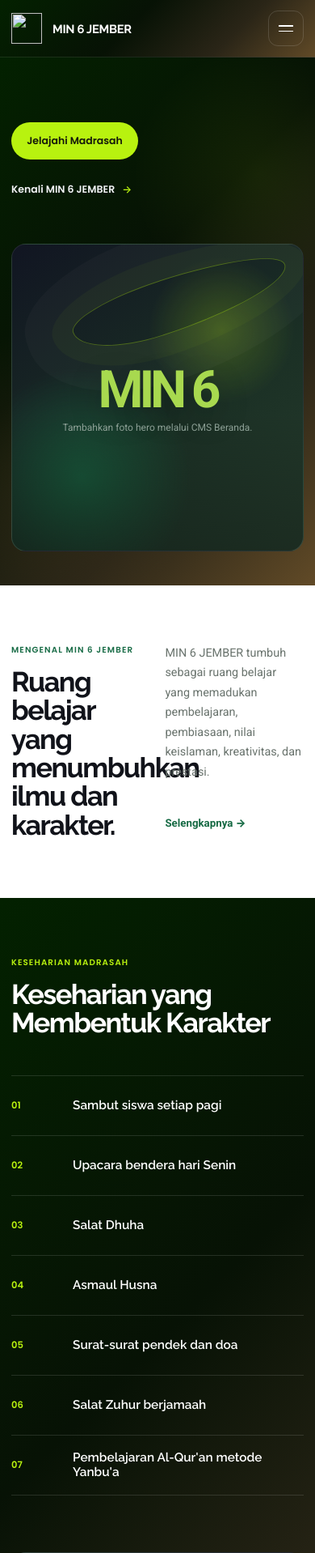
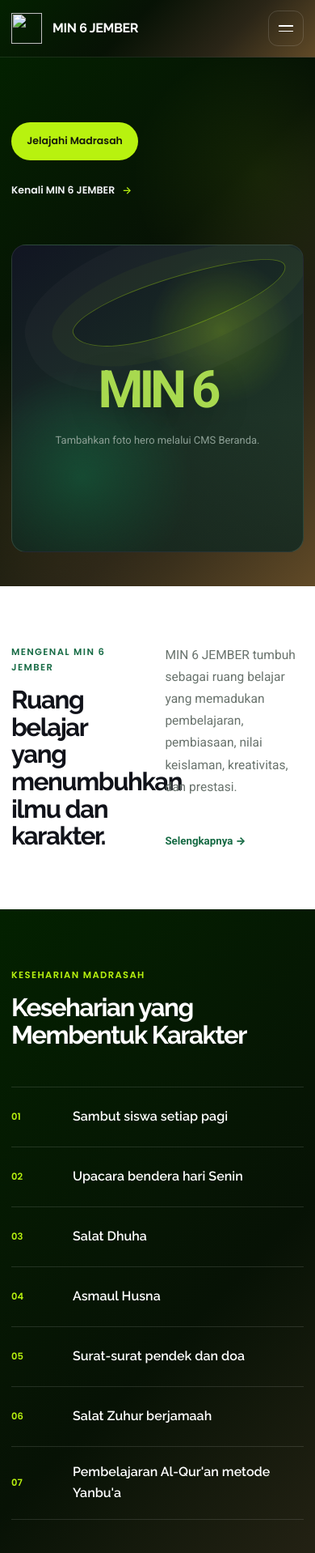
Before and after one commit to Al-Faroz/minsix, a CodeIgniter 4 app: the page made by app/Views/frontend/home/index.php in a window 390 px wide. Shown: the top 1918 px of the page at 81% size. Run offline with PHP 8.4 and a stand-in for CodeIgniter, Linux system fonts and the light colour scheme; the template is opened without the code that fills it, so the values that code supplies are empty; some libraries are stand-ins or nearby versions.

Commit message:
style: rebalance public typography scale

```diff
--- a/assets/site/css/site.css
+++ b/assets/site/css/site.css
@@ -669,26 +669,29 @@ html,body{max-width:100%;overflow-x:clip}
     var(--public-dark-gradient-soft);
 }
 
-/* Compact public typography */
-body{font-size:.94rem}
-.site-nav{font-size:.74rem;gap:26px}
-.brand-copy strong{font-size:.92rem}
-.brand-copy small{font-size:.63rem}
+/* PUBLIC TYPOGRAPHY — balanced hierarchy and readable body copy */
+body{
+  font-size:16px;
+  line-height:1.65;
+}
+.site-nav{font-size:.84rem;gap:26px}
+.brand-copy strong{font-size:1rem}
+.brand-copy small{font-size:.72rem}
 
 .hero-copy h1{
-  font-size:clamp(2.85rem,5vw,5rem);
-  line-height:.96;
+  font-size:clamp(2.8rem,5.2vw,4.75rem);
+  line-height:.98;
   letter-spacing:-.045em;
 }
 .hero-lead{
-  font-size:clamp(.92rem,1.15vw,1.04rem);
-  line-height:1.68;
+  font-size:clamp(1.02rem,1.25vw,1.14rem);
+  line-height:1.72;
 }
-.hero-body{font-size:.9rem;line-height:1.65}
-.section-eyebrow{font-size:.64rem;letter-spacing:.11em}
+.hero-body{font-size:.98rem;line-height:1.7}
+.section-eyebrow{font-size:.72rem;letter-spacing:.12em}
 
-.stat-item strong{font-size:clamp(1.8rem,2.8vw,2.75rem)}
-.stat-item span{font-size:.66rem}
+.stat-item strong{font-size:clamp(1.9rem,3vw,3rem)}
+.stat-item span{font-size:.82rem}
 
 .section-heading h2,
 .section-copy h2,
@@ -696,70 +699,86 @@ body{font-size:.94rem}
 .contact-grid h2,
 .instagram-heading h2,
 .spmb-grid h2{
-  font-size:clamp(2rem,3.35vw,3.35rem);
-  line-height:1.03;
+  font-size:clamp(2.1rem,3.7vw,3.35rem);
+  line-height:1.06;
 }
 .section-heading>p:last-child,
 .section-body p,
 .headmaster-grid p,
 .contact-grid p,
 .instagram-heading p{
-  font-size:.9rem;
-  line-height:1.7;
+  font-size:1rem;
+  line-height:1.75;
 }
 
-.program-row h3{font-size:clamp(1.25rem,1.55vw,1.7rem)}
-.program-row p{font-size:.82rem}
-.numbered-row strong{font-size:clamp(.96rem,1.25vw,1.12rem)}
-.achievement-card .card-copy h3{font-size:1.05rem}
-.news-card h3,.public-card h3,.gallery-public-card h3{font-size:1rem}
-.news-card p,.public-card p{font-size:.78rem}
-.story-card h3{font-size:clamp(1.05rem,1.85vw,1.8rem)}
-.gtk-copy h3{font-size:.95rem}
+.program-row h3{font-size:clamp(1.25rem,1.7vw,1.65rem)}
+.program-row p{font-size:.96rem;line-height:1.7}
+.numbered-row strong{font-size:clamp(1rem,1.25vw,1.15rem)}
+.achievement-card .card-copy h3{font-size:1.12rem}
+.news-card h3,.public-card h3,.gallery-public-card h3{font-size:1.08rem;line-height:1.35}
+.news-card p,.public-card p{font-size:.94rem;line-height:1.65}
+.story-card h3{font-size:clamp(1.1rem,1.9vw,1.85rem)}
+.gtk-copy h3{font-size:1.05rem}
+.gtk-roles{font-size:.82rem!important}
+.gtk-copy p:last-child{font-size:.92rem;line-height:1.6}
 
 .page-hero h1,
 .article-header h1{
-  font-size:clamp(2.75rem,5vw,4.8rem);
-  line-height:.97;
+  font-size:clamp(2.65rem,5vw,4.5rem);
+  line-height:1;
+  letter-spacing:-.05em;
 }
 .page-hero p:last-child,
 .article-header>p:last-child{
-  font-size:.94rem;
-  line-height:1.7;
+  font-size:1.04rem;
+  line-height:1.75;
 }
 .profile-copy h2,
 .program-group-head h2,
 .gtk-section .section-heading h2{
-  font-size:clamp(1.9rem,3.1vw,3rem);
+  font-size:clamp(2rem,3.5vw,3.15rem);
+  line-height:1.06;
 }
-.prose{font-size:.92rem;line-height:1.78}
-.event-row h3{font-size:1rem}
-.lead-copy{font-size:1.08rem}
-.faq-public summary{font-size:.95rem}
+.prose{font-size:1.02rem;line-height:1.82}
+.prose.compact{font-size:.96rem}
+.event-row h3{font-size:1.08rem}
+.event-row p{font-size:.94rem}
+.lead-copy{font-size:1.14rem;line-height:1.75}
+.faq-public summary{font-size:1rem}
 
 @media(max-width:980px){
-  .hero-copy h1{font-size:clamp(2.7rem,8vw,4.6rem)}
+  .hero-copy h1{font-size:clamp(2.65rem,7.2vw,4.2rem)}
   .section-heading h2,
   .section-copy h2,
   .headmaster-grid h2,
   .contact-grid h2,
   .instagram-heading h2,
-  .spmb-grid h2{font-size:clamp(1.95rem,6vw,3rem)}
+  .spmb-grid h2{font-size:clamp(2rem,5.5vw,3rem)}
 }
-
 @media(max-width:620px){
-  body{font-size:.9rem}
-  .hero-copy h1{font-size:clamp(2.35rem,11vw,3.55rem)}
-  .hero-lead{font-size:.9rem}
+  body{font-size:15.5px}
+  .site-nav{font-size:.94rem}
+  .hero-copy h1{font-size:clamp(2.35rem,10.5vw,3.25rem);line-height:1}
+  .hero-lead{font-size:1rem;line-height:1.68}
+  .hero-body{font-size:.95rem}
   .section-heading h2,
   .section-copy h2,
   .headmaster-grid h2,
   .contact-grid h2,
   .instagram-heading h2,
-  .spmb-grid h2{font-size:clamp(1.85rem,8.8vw,2.7rem)}
-  .page-hero h1,.article-header h1{font-size:clamp(2.35rem,10.5vw,3.55rem)}
+  .spmb-grid h2{font-size:clamp(1.9rem,8vw,2.55rem);line-height:1.08}
+  .section-heading>p:last-child,
+  .section-body p,
+  .headmaster-grid p,
+  .contact-grid p,
+  .instagram-heading p{font-size:.97rem}
+  .page-hero h1,.article-header h1{font-size:clamp(2.25rem,9.5vw,3rem);line-height:1.04}
+  .page-hero p:last-child,.article-header>p:last-child{font-size:1rem}
+  .profile-copy h2,.program-group-head h2,.gtk-section .section-heading h2{font-size:clamp(1.9rem,7.5vw,2.45rem)}
+  .prose{font-size:1rem;line-height:1.78}
+  .news-card p,.public-card p{font-size:.94rem}
+  .spmb-grid h2{font-size:clamp(1.9rem,8vw,2.5rem)}
 }
-
 
 /* FINAL BRANDING */
 .site-brand-logo{
```
